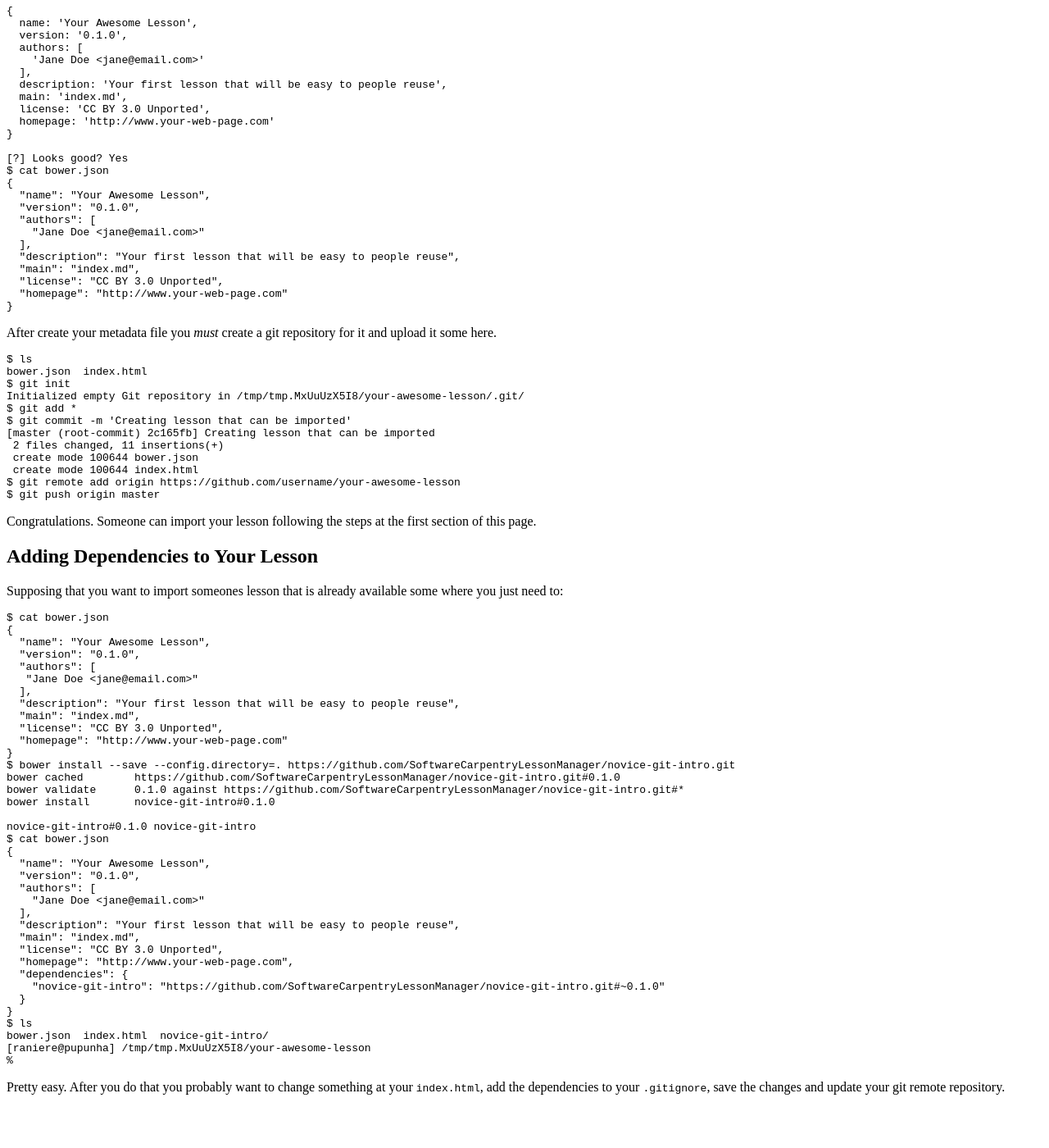
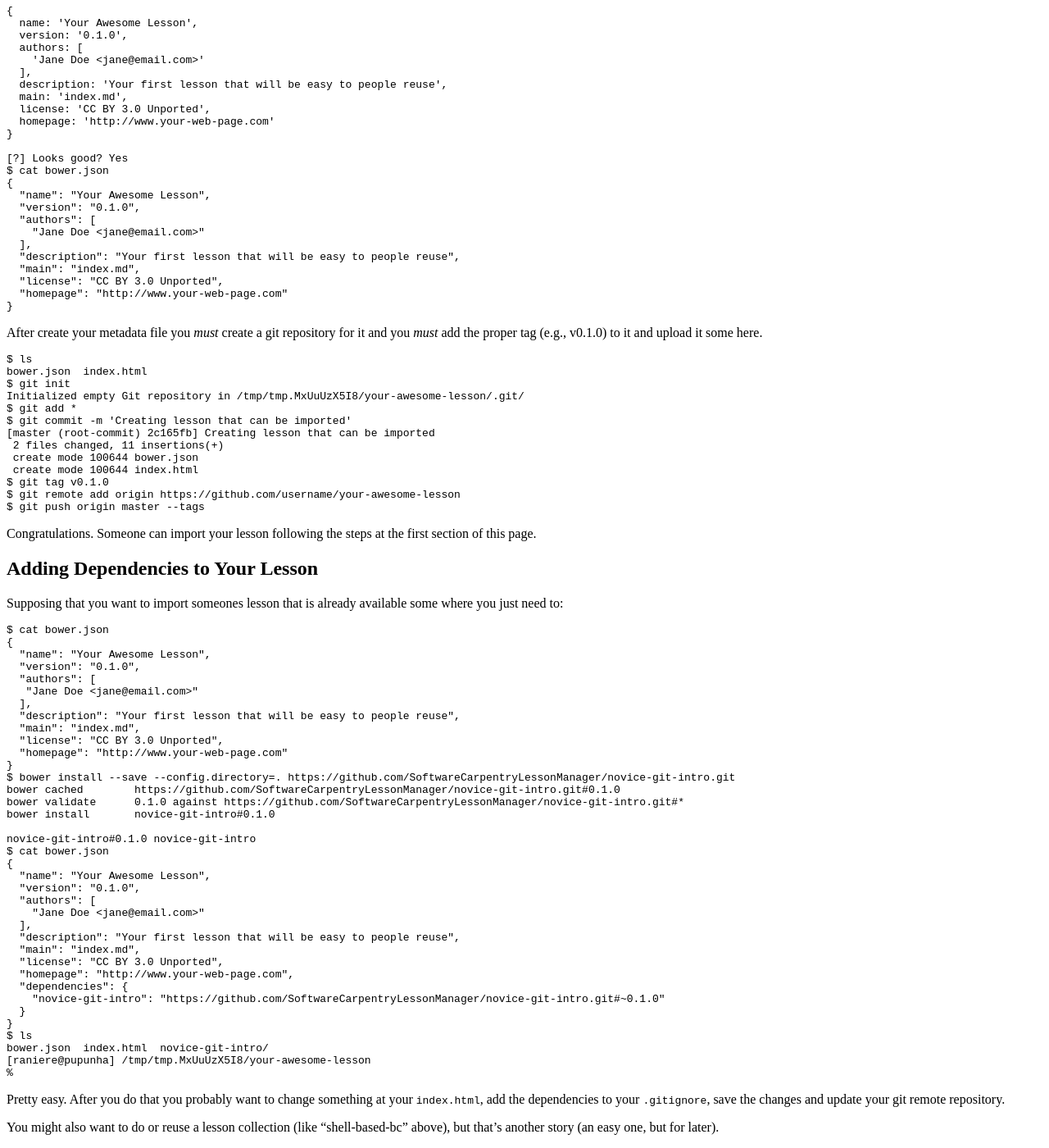
Before and after one commit to wking/lesson-manager, a Jekyll site: the page built from 04-howto.md, in a window 1280 px wide and 1400 px high, scrolled down 3406 px. Shown: the whole window at 82% size. Built offline with Jekyll 4.4.1, drawn with Linux system fonts in a browser that asks for light colours; before the commit the page ends 4757 px from its top, so only the background shows below that.

Commit message:
added tags in doc + teaser for lesson collections

```diff
--- a/04-howto.md
+++ b/04-howto.md
@@ -261,7 +261,7 @@ $ cat bower.json
 ~~~
 
 After create your metadata file you *must* create a git repository for it and
-upload it some here.
+you *must* add the proper tag (e.g., v0.1.0) to it and upload it some here.
 
 ~~~
 $ ls
@@ -274,8 +274,9 @@ $ git commit -m 'Creating lesson that can be imported'
  2 files changed, 11 insertions(+)
  create mode 100644 bower.json
  create mode 100644 index.html
+$ git tag v0.1.0
 $ git remote add origin https://github.com/username/your-awesome-lesson
-$ git push origin master
+$ git push origin master --tags
 ~~~
 
 Congratulations. Someone can import your lesson following the steps at the
@@ -329,3 +330,6 @@ bower.json  index.html  novice-git-intro/
 Pretty easy. After you do that you probably want to change something at your
 `index.html`, add the dependencies to your `.gitignore`, save the changes and
 update your git remote repository.
+
+You might also want to do or reuse a lesson collection (like "shell-based-bc" above),
+but that's another story (an easy one, but for later).
```
